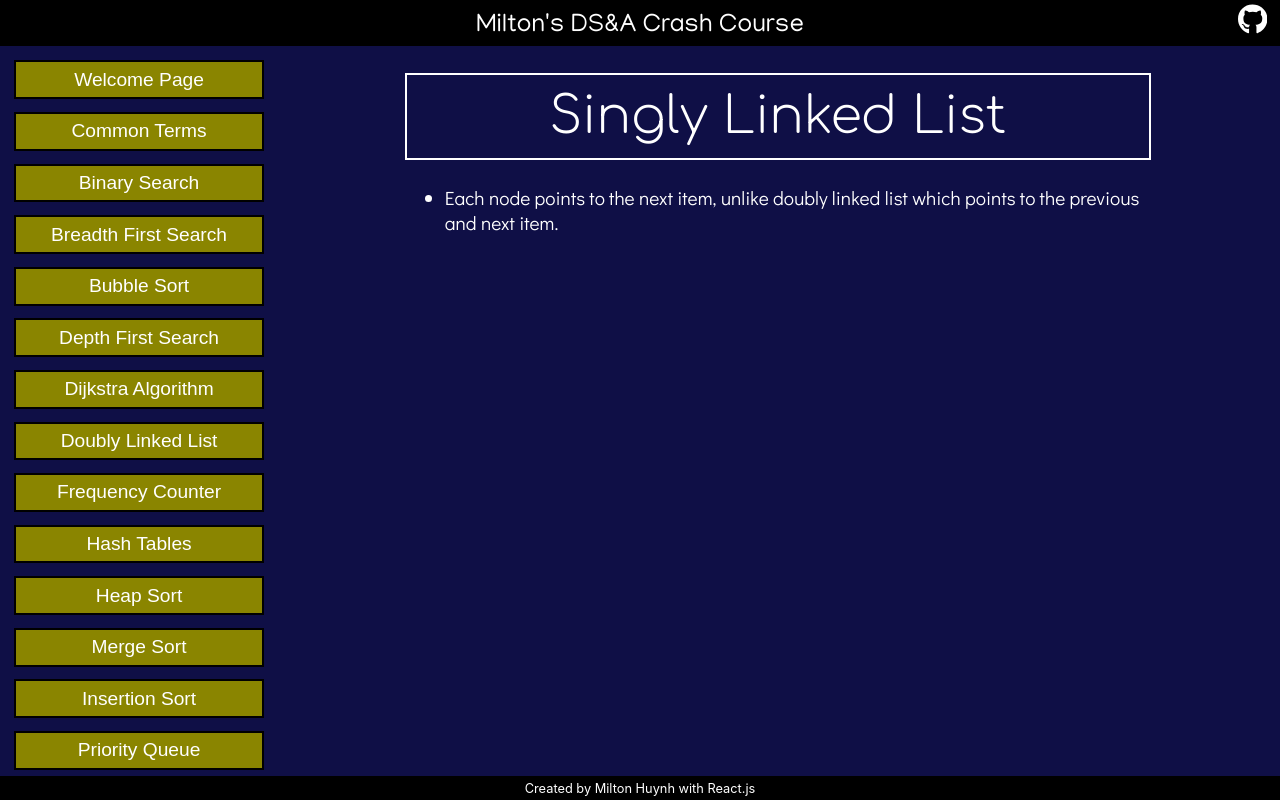
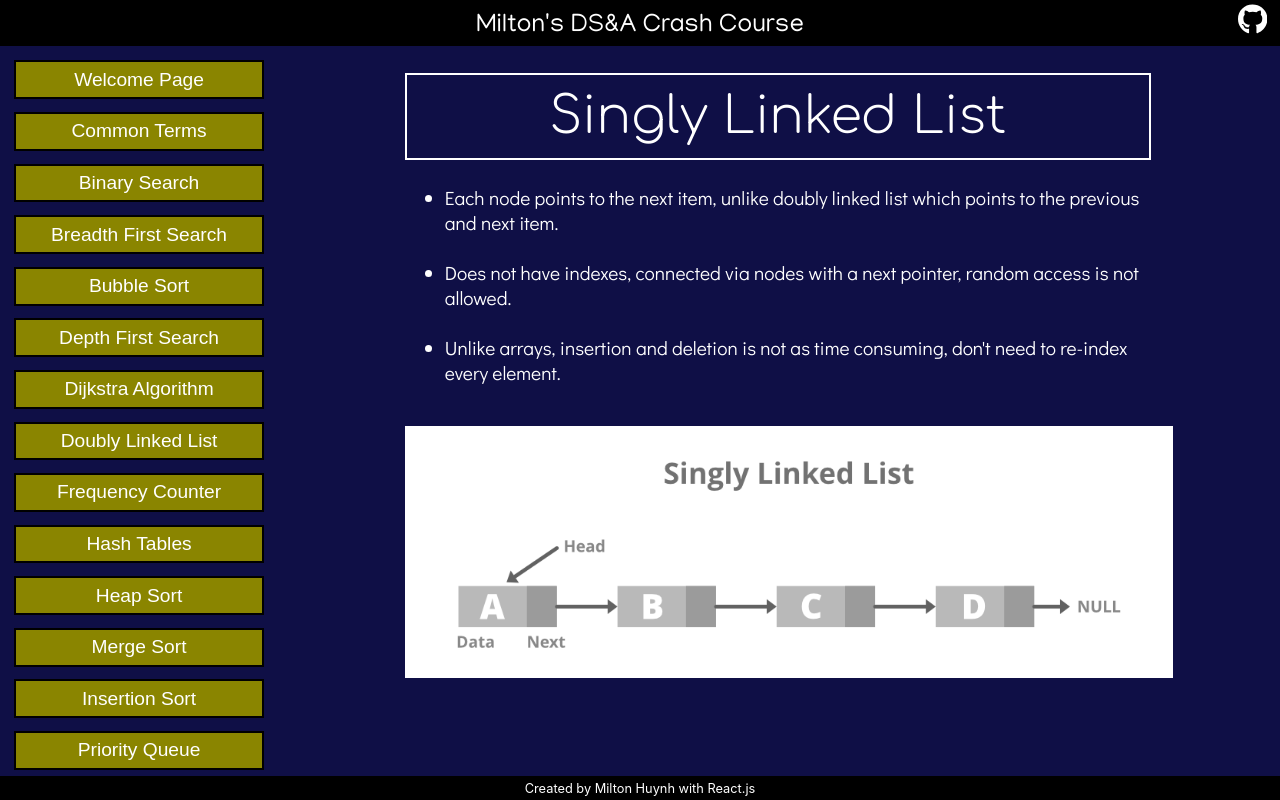
Before and after one commit to miltonhuynh/DSA-guide, a React (Create React App) app in the folder app/: page /DSA-guide/SinglyLinkedList in a window 1280 px wide. Built offline with nearby package versions, Linux system fonts and the light colour scheme; a web font is replaced by a local one.

Commit message:
Added more info for SLL and image

```diff
--- a/app/src/Concepts/SinglyLinkedList.js
+++ b/app/src/Concepts/SinglyLinkedList.js
@@ -7,9 +7,12 @@ export default function SinglyLinkedList() {
       <div class="Container">
         <ul>
           <div class="font-m">
-            <li>Each node points to the next item, unlike doubly linked list which points to the previous and next item.</li>
+            <li>Each node points to the next item, unlike doubly linked list which points to the previous and next item.</li><br/>
+            <li>Does not have indexes, connected via nodes with a next pointer, random access is not allowed.</li><br/>
+            <li>Unlike arrays, insertion and deletion is not as time consuming, don't need to re-index every element.</li><br/>
           </div>
         </ul>
+        <img src={require('../images/sll.png')} style={{width: "60vw"}} alt="Singly linked list illustration"></img>
       </div>
     </div>
   )
```
Also changed, not shown: app/src/images/sll.png (added).
